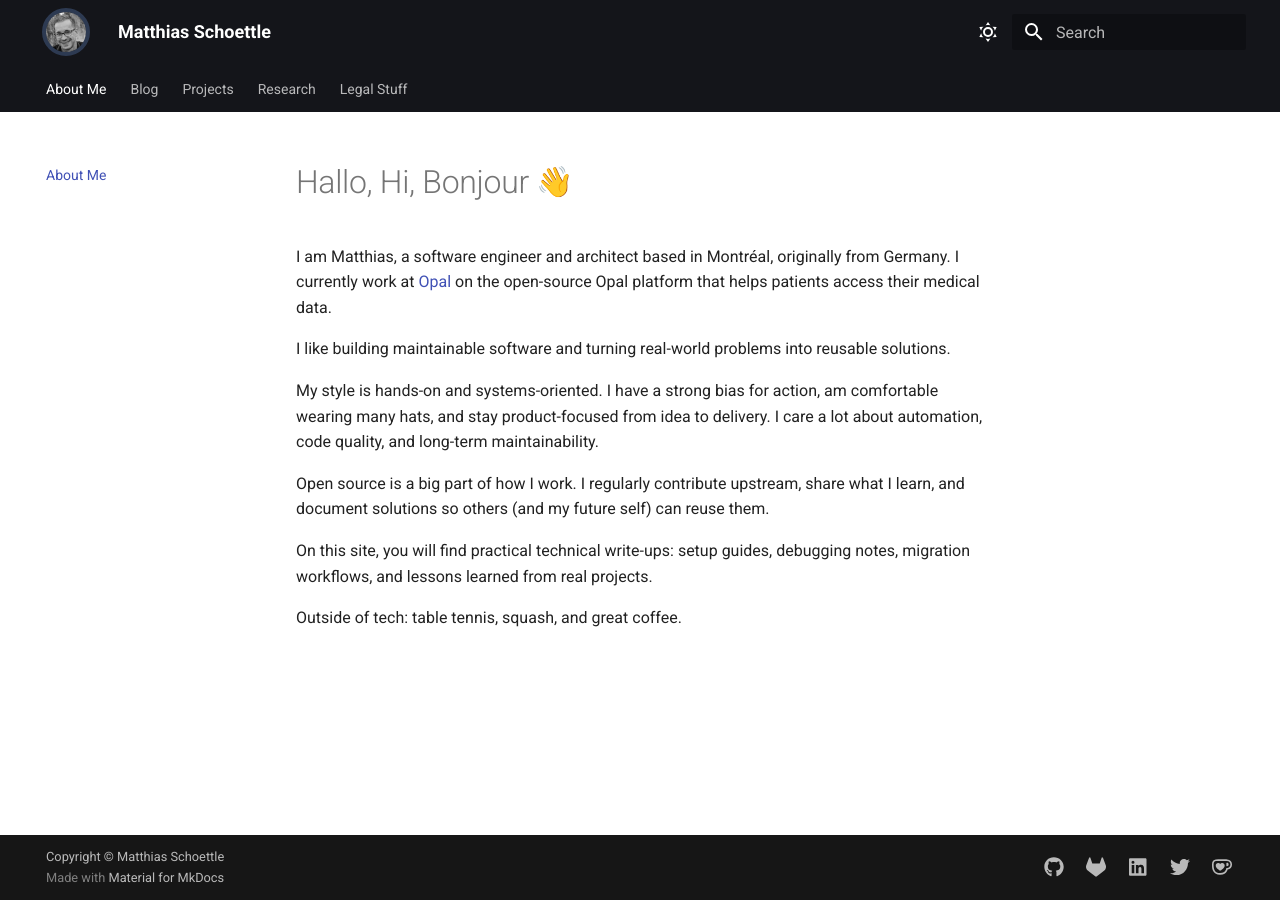
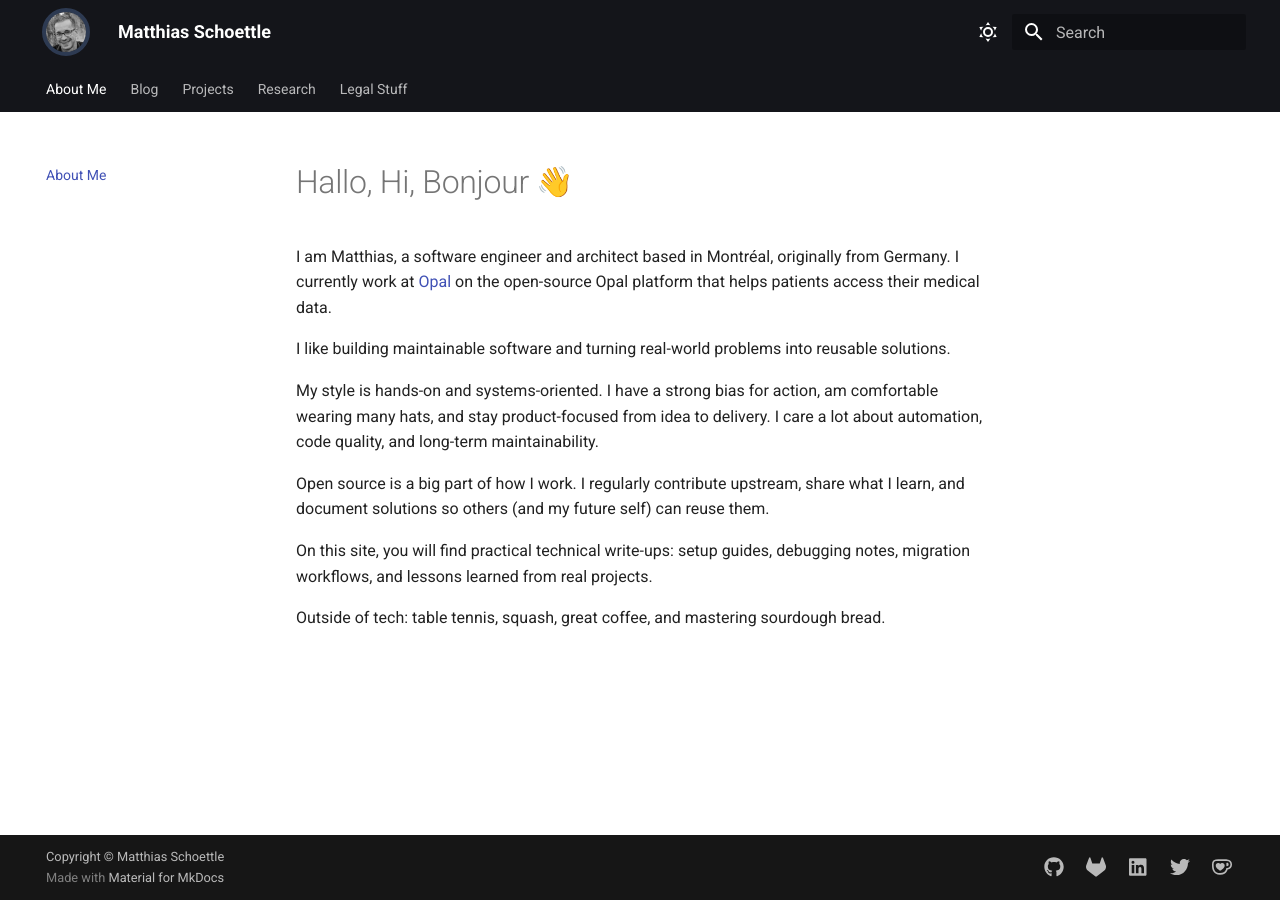
Before and after one commit to mschoettle/website, an MkDocs documentation site: the page built from docs/index.md, in a window 1280 px wide. Built offline with MkDocs 1.6.1 and Material for MkDocs 9.7.7, drawn with Linux system fonts in a browser that asks for light colours; emoji names are drawn with the system emoji font; plug-ins that fetch from the network failed and are left out.

Commit message:
docs: update outside of tech

```diff
--- a/docs/index.md
+++ b/docs/index.md
@@ -19,6 +19,6 @@ I regularly contribute upstream, share what I learn, and document solutions so o
 
 On this site, you will find practical technical write-ups: setup guides, debugging notes, migration workflows, and lessons learned from real projects.
 
-Outside of tech: table tennis, squash, and great coffee.
+Outside of tech: table tennis, squash, great coffee, and mastering sourdough bread.
 
 <!-- My goal here is simple: publish useful content that helps someone solve a problem faster. -->
```
